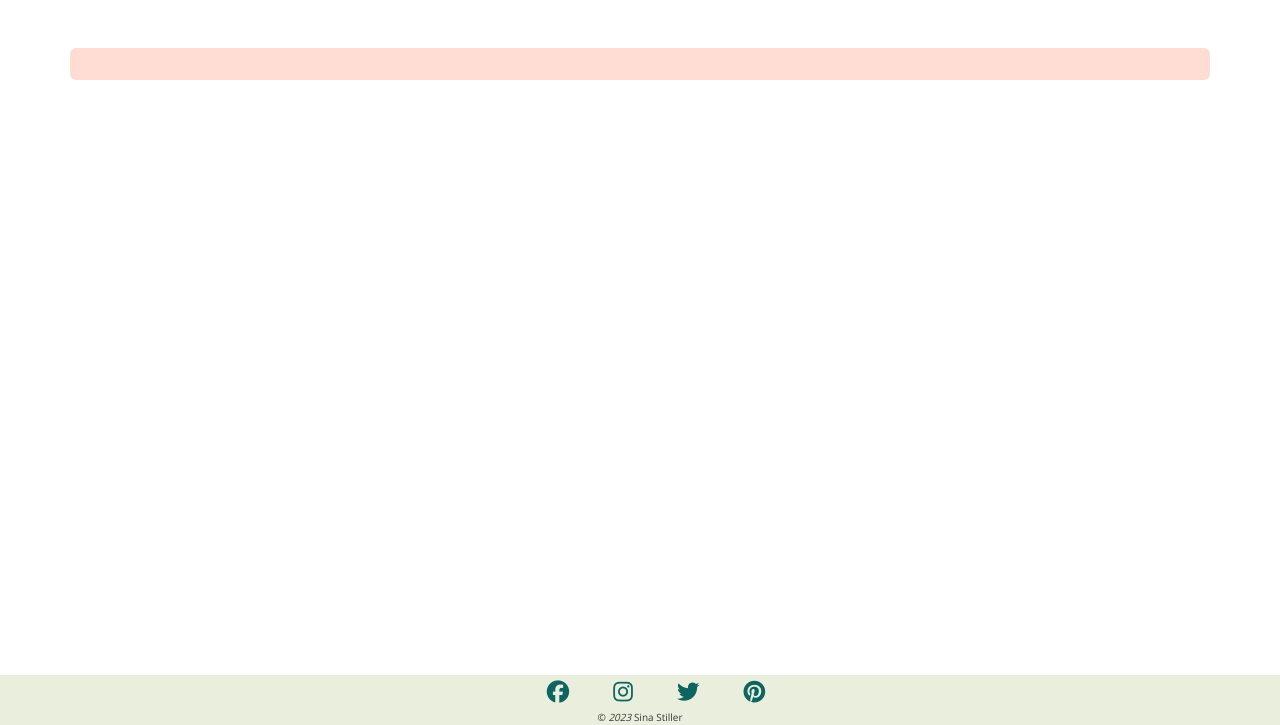
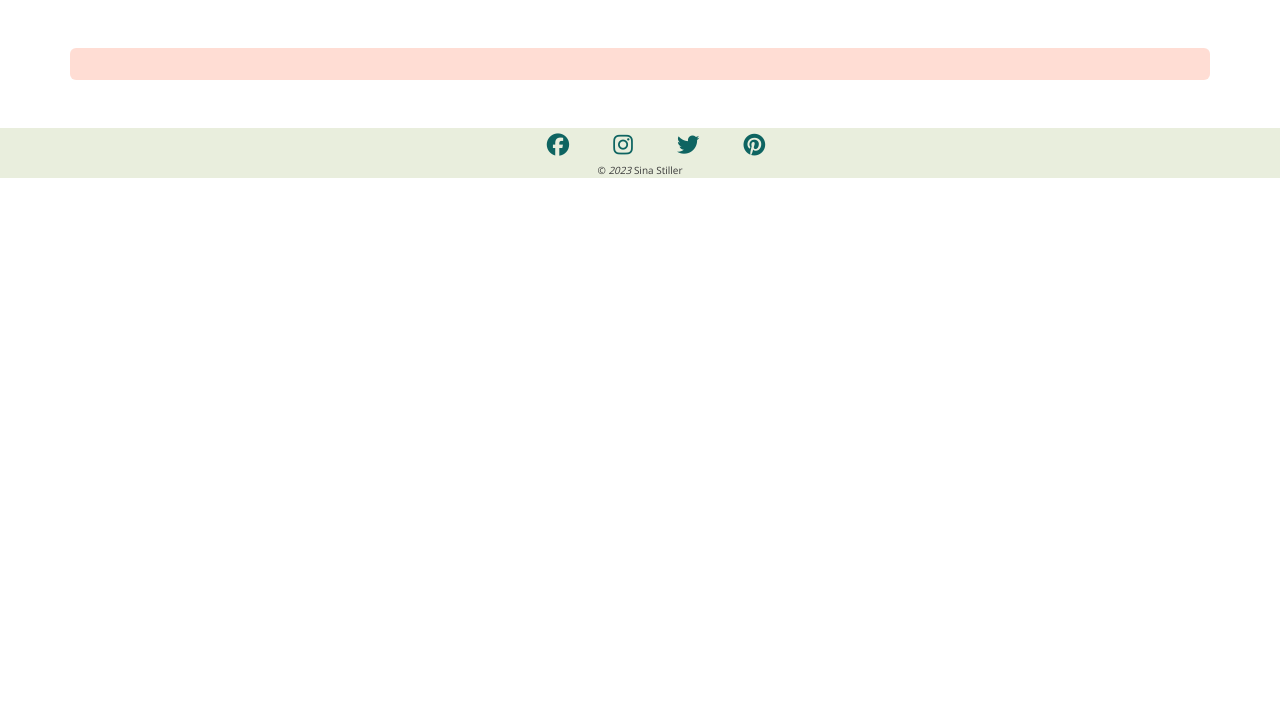
Before and after one commit to sinastiller/pp4_restaurant_website, a Django app: page /menu_list/ in a window 1280 px wide. Shown: the part 75-800 px from the top of the page. Run offline with Django 3.2, Linux system fonts and the light colour scheme; data that the repository does not hold is empty; some libraries are stand-ins or nearby versions; some web fonts are replaced.

Commit message:
Fix fixed-bottom footer so footer is only visible at the bottom of the page

```diff
--- a/templates/base.html
+++ b/templates/base.html
@@ -76,7 +76,7 @@
     {% endblock content %}
     </main>
 
-    <footer class="footer fixed-bottom">
+    <footer class="footer">
         <div>
             <ul class="social-networks">
                 <li>
```
